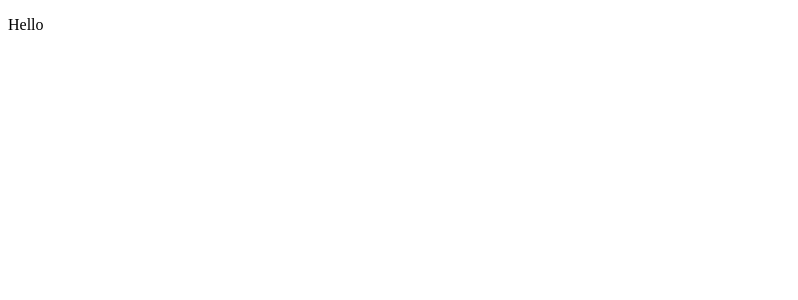
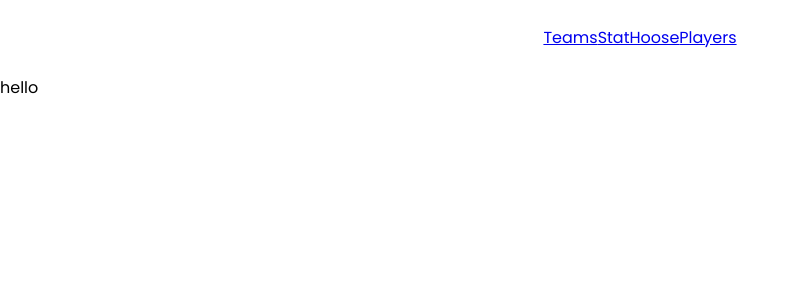
Before and after one commit to em2063/player-stats, a React (Vite) app in the folder stat-tracker-ui/: page / in a window 1280 px wide. Shown: the top 300 px of the page, without its empty margins (0-798 px from the left). Built offline with nearby package versions, Linux system fonts and the light colour scheme.

Commit message:
start of home

```diff
--- a/stat-tracker-ui/src/App.jsx
+++ b/stat-tracker-ui/src/App.jsx
@@ -1,9 +1,16 @@
-function App() {
+import Home from "./components/Home.jsx";
+import Nav from "./components/nav.jsx";
+import "./styles/styles.css";
+
+const App = () => {
   return (
     <>
-      <p>Hello</p>
+      <header>
+        <Nav></Nav>
+      </header>
+      <Home></Home>
     </>
   );
-}
+};
 
 export default App;
--- /dev/null
+++ b/stat-tracker-ui/src/components/Home.jsx
@@ -0,0 +1,5 @@
+const Home = () => {
+  return <>hello</>;
+};
+
+export default Home;
--- /dev/null
+++ b/stat-tracker-ui/src/components/nav.jsx
@@ -0,0 +1,13 @@
+const Nav = () => {
+  return (
+    <>
+      <nav>
+        <a href="#">Teams</a>
+        <a href="#">StatHoose</a>
+        <a href="#">Players</a>
+      </nav>
+    </>
+  );
+};
+
+export default Nav;
--- /dev/null
+++ b/stat-tracker-ui/src/styles/styles.css
@@ -0,0 +1,25 @@
+@import url("https://fonts.googleapis.com/css2?family=Poppins:ital,wght@0,100;0,200;0,300;0,400;0,500;0,600;0,700;0,800;0,900;1,100;1,200;1,300;1,400;1,500;1,600;1,700;1,800;1,900&display=swap");
+
+* {
+  margin: 0;
+  padding: 0;
+  box-sizing: border-box;
+  font-family: "Poppins", sans-serif;
+}
+
+body {
+  min-height: 100vh;
+}
+
+header {
+  display: flex;
+  justify-content: center;
+  align-items: center;
+  height: 75px;
+}
+
+nav {
+  display: flex;
+  justify-content: space-between;
+  align-items: center;
+}
```
